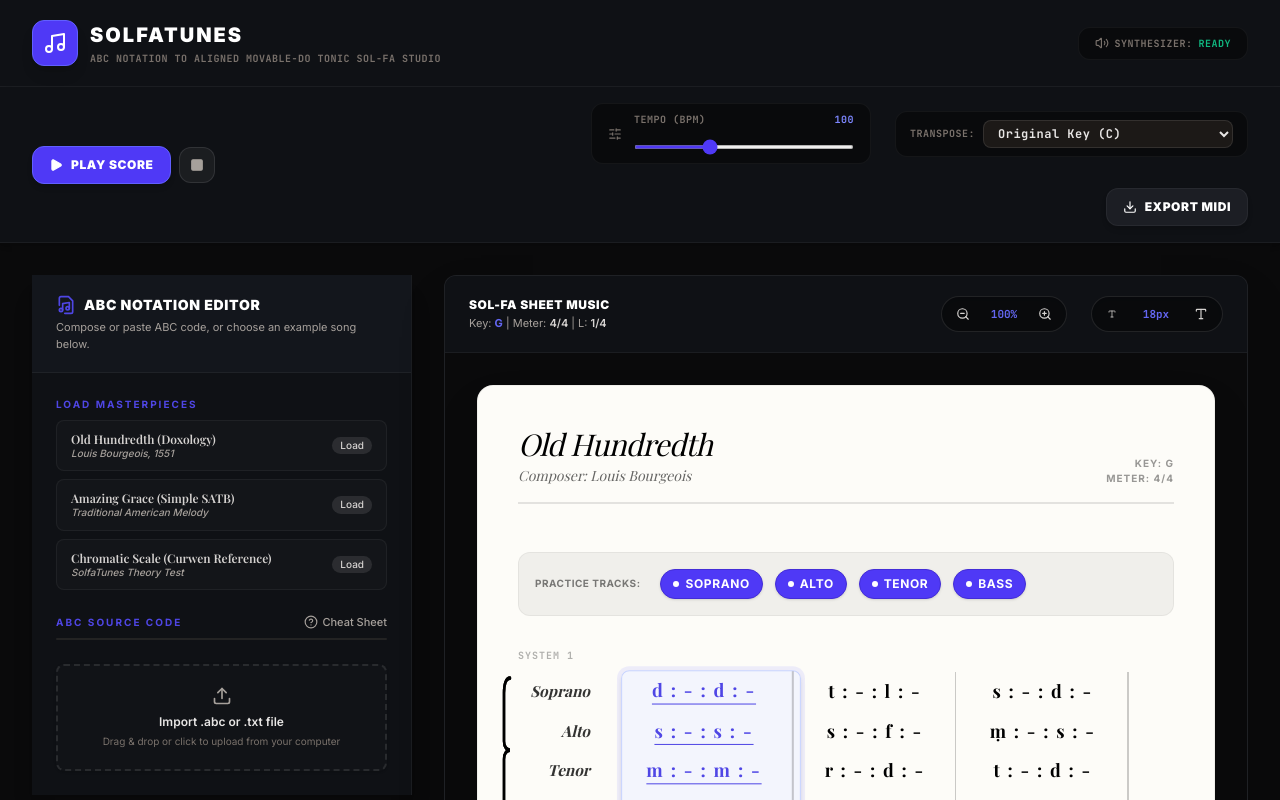
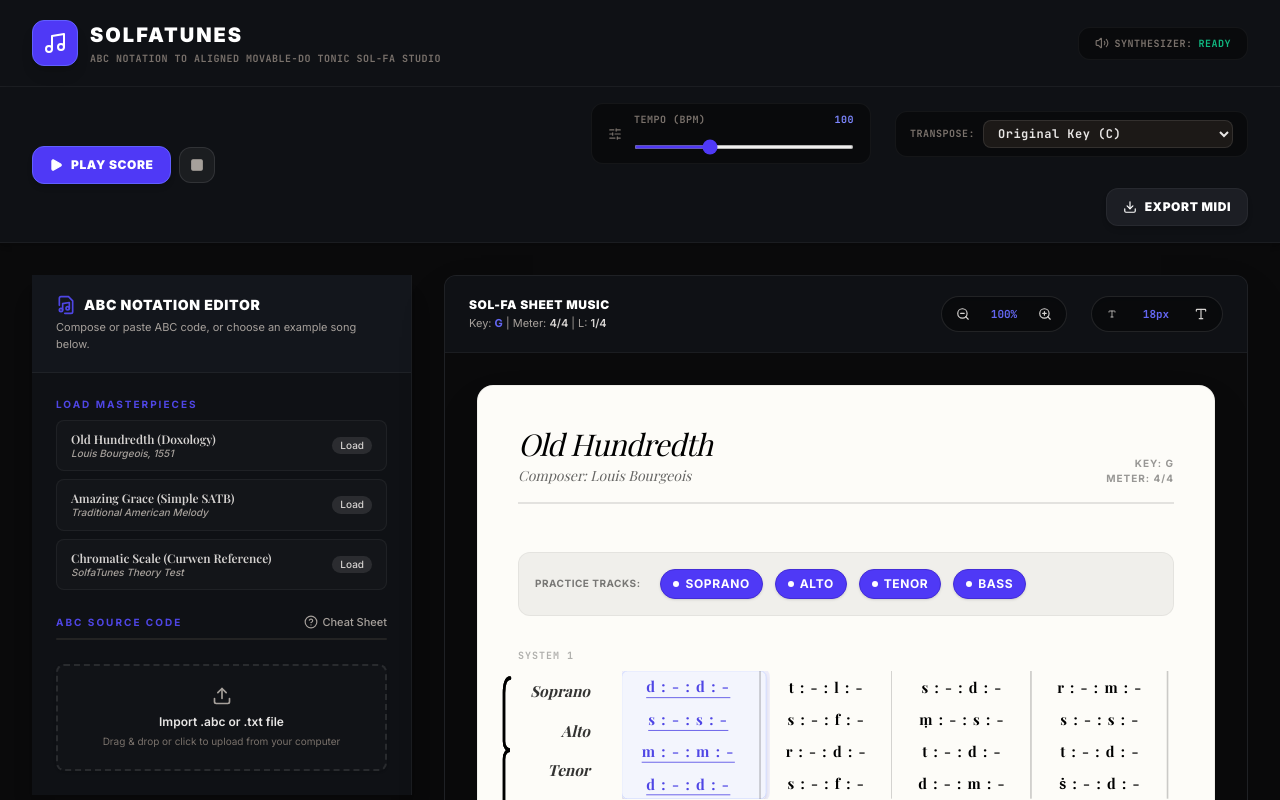
Before and after one commit to LORDTOSIN2/SolfaTunes, a React (Vite) app: page / in a window 1280 px wide. Shown: the top 800 px of the page. Built offline with nearby package versions, Linux system fonts and the light colour scheme; a web font is replaced by a local one.

Commit message:
feat: implement autoscaling for score systems
Add AutoscalingMeasures component to dynamically shrink score content that exceeds container width, ensuring a single-row display.

```diff
--- a/src/components/ScoreRenderer.tsx
+++ b/src/components/ScoreRenderer.tsx
@@ -3,7 +3,7 @@
  * SPDX-License-Identifier: Apache-2.0
  */
 
-import React, { useMemo } from 'react';
+import React, { useMemo, useState, useRef, useEffect } from 'react';
 import { ParsedScore, System, VoiceLine, Measure, SolfaNote } from '../types';
 import { SolfaTransformer } from '../engine/solfa_transformer';
 import { ZoomIn, ZoomOut, Type } from 'lucide-react';
@@ -85,6 +85,74 @@ const BarlineGraphic: React.FC<{ type: string; height: number }> = ({ type, heig
         </div>
       );
   }
+};
+
+/**
+ * Container that enforces single-row display and automatically scales
+ * measures down if they overflow the available width.
+ */
+interface AutoscalingMeasuresProps {
+  systemHeight: number;
+  children: React.ReactNode;
+}
+
+const AutoscalingMeasures: React.FC<AutoscalingMeasuresProps> = ({ systemHeight, children }) => {
+  const containerRef = useRef<HTMLDivElement>(null);
+  const contentRef = useRef<HTMLDivElement>(null);
+  const [scale, setScale] = useState(1);
+
+  useEffect(() => {
+    const container = containerRef.current;
+    const content = contentRef.current;
+    if (!container || !content) return;
+
+    const updateScale = () => {
+      const containerWidth = container.getBoundingClientRect().width;
+
+      const prevTransform = content.style.transform;
+      content.style.transform = 'none';
+      const contentWidth = content.scrollWidth || content.getBoundingClientRect().width;
+      content.style.transform = prevTransform;
+
+      if (contentWidth > containerWidth && containerWidth > 0) {
+        const newScale = containerWidth / contentWidth;
+        setScale(newScale);
+        content.style.transform = `scale(${newScale})`;
+      } else {
+        setScale(1);
+        content.style.transform = 'none';
+      }
+    };
+
+    const resizeObserver = new ResizeObserver(() => {
+      updateScale();
+    });
+
+    resizeObserver.observe(container);
+    resizeObserver.observe(content);
+
+    updateScale();
+
+    return () => {
+      resizeObserver.disconnect();
+    };
+  }, [children]);
+
+  return (
+    <div
+      ref={containerRef}
+      className="flex-1 overflow-hidden relative"
+      style={{ height: `${systemHeight * scale}px`, transition: 'height 150ms ease-out' }}
+    >
+      <div
+        ref={contentRef}
+        className="flex flex-row flex-nowrap justify-between w-max min-w-full origin-top-left transition-transform duration-150 ease-out"
+        style={{ height: `${systemHeight}px` }}
+      >
+        {children}
+      </div>
+    </div>
+  );
 };
 
 export const ScoreRenderer: React.FC<ScoreRendererProps> = ({
@@ -362,7 +430,7 @@ export const ScoreRenderer: React.FC<ScoreRendererProps> = ({
                       </div>
 
                       {/* Measures Block */}
-                      <div className="flex-1 flex flex-wrap items-center gap-y-4">
+                      <AutoscalingMeasures systemHeight={systemHeight}>
                         {Array.from({ length: systemMeasuresCount }).map((_, mIndex) => {
                           const isPlaying =
                             activeMeasure &&
@@ -421,7 +489,7 @@ export const ScoreRenderer: React.FC<ScoreRendererProps> = ({
                             </div>
                           );
                         })}
-                      </div>
+                      </AutoscalingMeasures>
                     </div>
                   </div>
                 );
```
